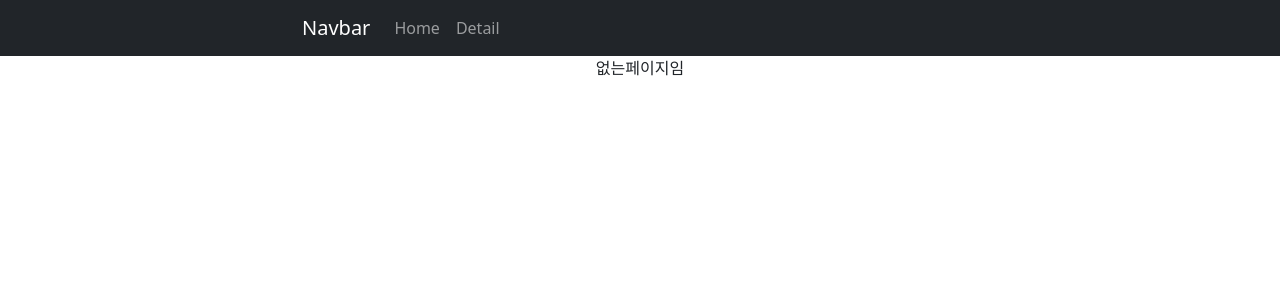
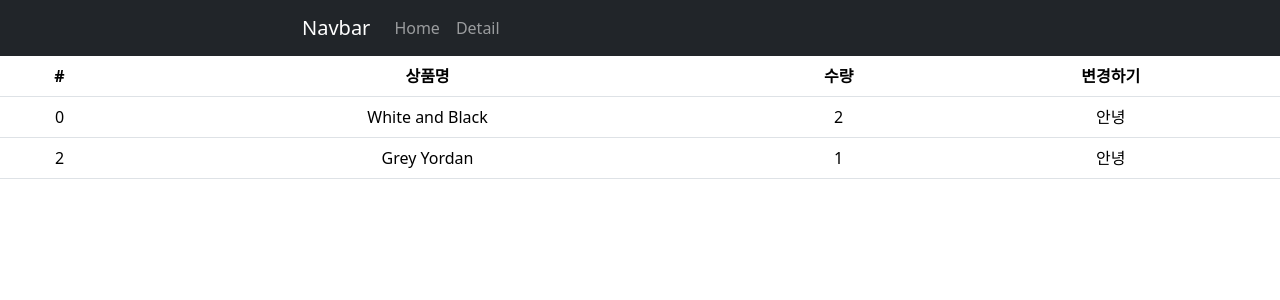
Before and after one commit to jwanp/CodingAppleShop, a React (Create React App) app: page /cart in a window 1280 px wide. Shown: the top 300 px of the page. Built offline with nearby package versions, Linux system fonts and the light colour scheme.

Commit message:
[Feat] Redux2: store에 state 보관하고 쓰는법

```diff
--- a/package.json
+++ b/package.json
@@ -3,6 +3,7 @@
   "version": "0.1.0",
   "private": true,
   "dependencies": {
+    "@reduxjs/toolkit": "^2.0.1",
     "@testing-library/jest-dom": "^5.17.0",
     "@testing-library/react": "^13.4.0",
     "@testing-library/user-event": "^13.5.0",
@@ -11,6 +12,7 @@
     "react": "^18.2.0",
     "react-bootstrap": "^2.9.2",
     "react-dom": "^18.2.0",
+    "react-redux": "^9.1.0",
     "react-router-dom": "^6.21.1",
     "react-scripts": "5.0.1",
     "styled-components": "^6.1.8",
--- a/src/App.js
+++ b/src/App.js
@@ -7,6 +7,7 @@
 import data from './data.js';
 import Detail from './routes/detail.js';
 import axios from 'axios';
+import Cart from './routes/Cart.js';
 
 export let Context1 = createContext();
 
@@ -56,6 +57,7 @@
                     <Route path="one" element={<div>첫 주문시 양배추즙 서비스</div>} />
                     <Route path="two" element={<div>생일 기념 쿠폰 받기</div>} />
                 </Route>
+                <Route path="/cart" element={<Cart />} />
                 <Route path="*" element={<div>없는페이지임</div>} />
             </Routes>
         </div>
--- a/src/index.js
+++ b/src/index.js
@@ -3,15 +3,19 @@
 import './index.css';
 import App from './App';
 import reportWebVitals from './reportWebVitals';
-import { BrowserRouter } from "react-router-dom";
+import { BrowserRouter } from 'react-router-dom';
+import { Provider } from 'react-redux';
+import store from './store.js';
 
 const root = ReactDOM.createRoot(document.getElementById('root'));
 root.render(
-  <React.StrictMode>
-      <BrowserRouter>
-        <App />
-      </BrowserRouter>
-  </React.StrictMode>
+    <React.StrictMode>
+        <Provider store={store}>
+            <BrowserRouter>
+                <App />
+            </BrowserRouter>
+        </Provider>
+    </React.StrictMode>
 );
 
 // If you want to start measuring performance in your app, pass a function
--- /dev/null
+++ b/src/routes/Cart.js
@@ -0,0 +1,35 @@
+import { Table } from 'react-bootstrap';
+import { useSelector } from 'react-redux';
+
+function Cart() {
+    let cart = useSelector((state) => {
+        return state.cart;
+    });
+
+    return (
+        <Table>
+            <thead>
+                <tr>
+                    <th>#</th>
+                    <th>상품명</th>
+                    <th>수량</th>
+                    <th>변경하기</th>
+                </tr>
+            </thead>
+            {cart.map((a, i) => {
+                return (
+                    <tbody>
+                        <tr>
+                            <td>{cart[i].id}</td>
+                            <td>{cart[i].name}</td>
+                            <td>{cart[i].count}</td>
+                            <td>안녕</td>
+                        </tr>
+                    </tbody>
+                );
+            })}
+        </Table>
+    );
+}
+
+export default Cart;
--- /dev/null
+++ b/src/store.js
@@ -0,0 +1,26 @@
+import { configureStore, createSlice } from '@reduxjs/toolkit';
+
+let user = createSlice({
+    name: 'user',
+    initialState: 'kim',
+});
+let stock = createSlice({
+    name: 'stock',
+    initialState: [10, 11, 12],
+});
+
+let cart = createSlice({
+    name: 'cart',
+    initialState: [
+        { id: 0, name: 'White and Black', count: 2 },
+        { id: 2, name: 'Grey Yordan', count: 1 },
+    ],
+});
+
+export default configureStore({
+    reducer: {
+        user: user.reducer,
+        stock: stock.reducer,
+        cart: cart.reducer,
+    },
+});
```
Also changed, not shown: 1 other file (tests, documents, lock files or other folders).
